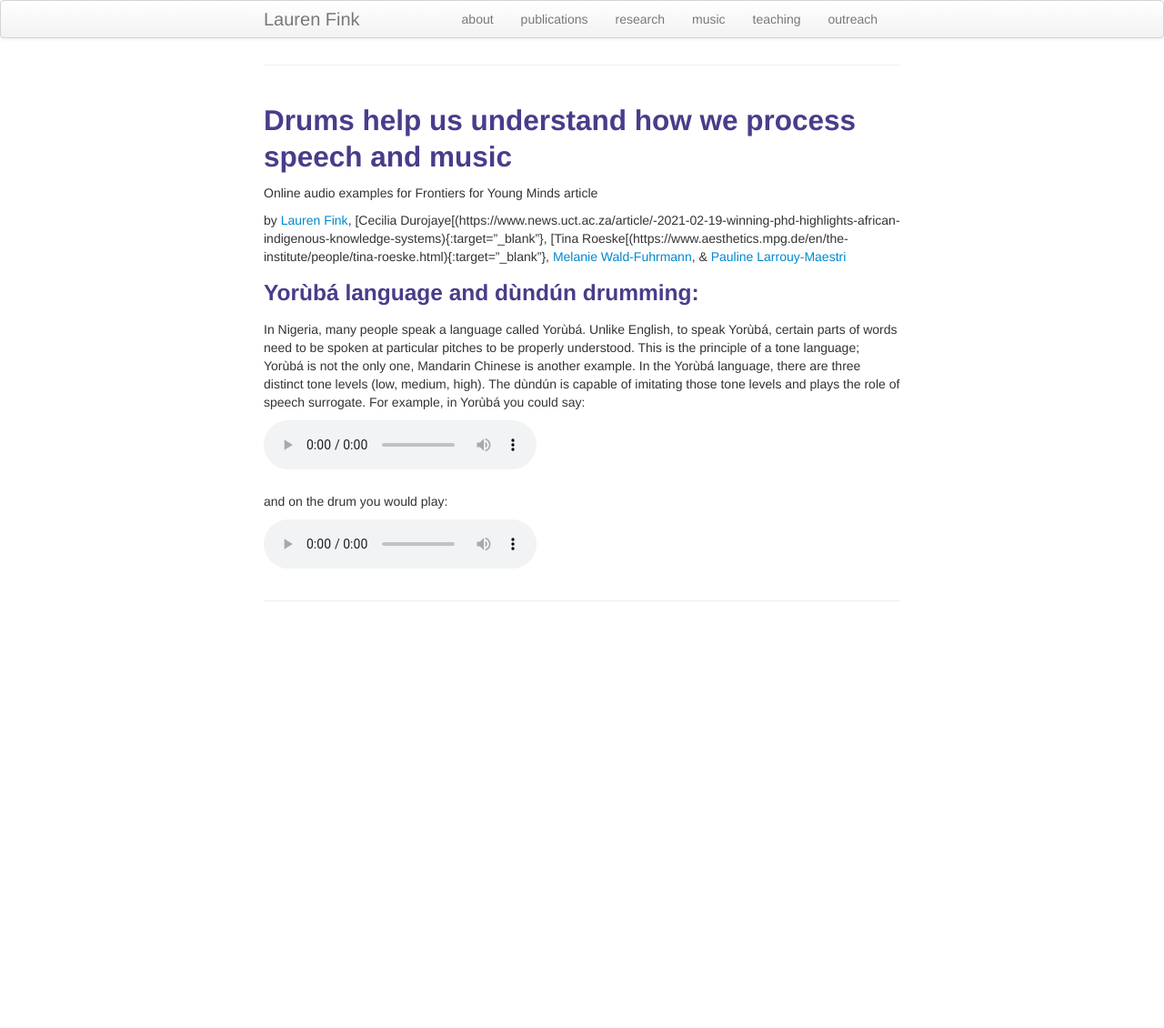
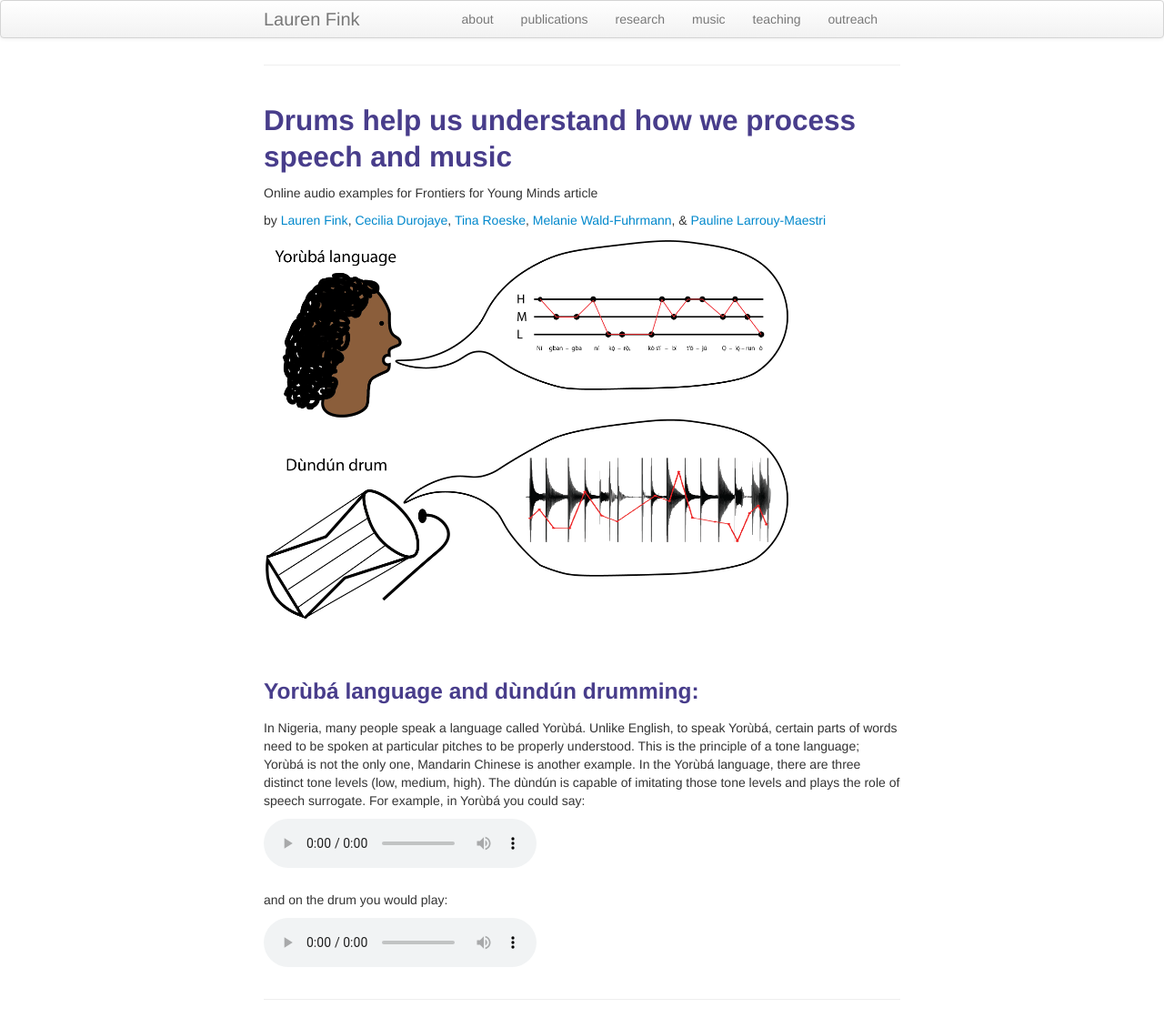
Before and after one commit to lkfink/lkfink.github.io, a Jekyll site: the page built from pages/dundunKids.md, in a window 1280 px wide. Shown: the whole page at 91% size. Built offline with Jekyll 4.4.1, drawn with Linux system fonts in a browser that asks for light colours; our own code applies the rules of GitHub Pages for plain Markdown files; before the commit the page ends 900 px from its top, so only the background shows below that.

Commit message:
add fig 1

```diff
--- a/pages/dundunKids.md
+++ b/pages/dundunKids.md
@@ -12,8 +12,11 @@
 ## Drums help us understand how we process speech and music
 Online audio examples for Frontiers for Young Minds article
 
-by [Lauren Fink](http://lkfink.github.io/){:target="_blank"}, [Cecilia Durojaye[(https://www.news.uct.ac.za/article/-2021-02-19-winning-phd-highlights-african-indigenous-knowledge-systems){:target="_blank"}, [Tina Roeske[(https://www.aesthetics.mpg.de/en/the-institute/people/tina-roeske.html){:target="_blank"}, [Melanie Wald-Fuhrmann](https://www.aesthetics.mpg.de/en/the-institute/people/melanie-wald-fuhrmann.html){:target="_blank"}, & [Pauline Larrouy-Maestri](https://www.aesthetics.mpg.de/en/the-institute/people/pauline-larrouy-maestri.html){:target="_blank"}
+by [Lauren Fink](http://lkfink.github.io/){:target="_blank"}, [Cecilia Durojaye](https://www.news.uct.ac.za/article/-2021-02-19-winning-phd-highlights-african-indigenous-knowledge-systems){:target="_blank"}, [Tina Roeske](https://www.aesthetics.mpg.de/en/the-institute/people/tina-roeske.html){:target="_blank"}, [Melanie Wald-Fuhrmann](https://www.aesthetics.mpg.de/en/the-institute/people/melanie-wald-fuhrmann.html){:target="_blank"}, & [Pauline Larrouy-Maestri](https://www.aesthetics.mpg.de/en/the-institute/people/pauline-larrouy-maestri.html){:target="_blank"}
 
+[![dundun_kids_1](../../assets/publpics/dundun_kids_1.png)](https://nachrichten.idw-online.de/2021/07/13/when-drums-talk-how-we-distinguish-speech-from-music/){:target="_blank"}
+<br>
+<br>
 
 ### Yorùbá language and dùndún drumming:
  In Nigeria, many people speak a language called Yorùbá. Unlike English, to speak Yorùbá, certain parts of words need to be spoken at particular pitches to be properly understood.
```
